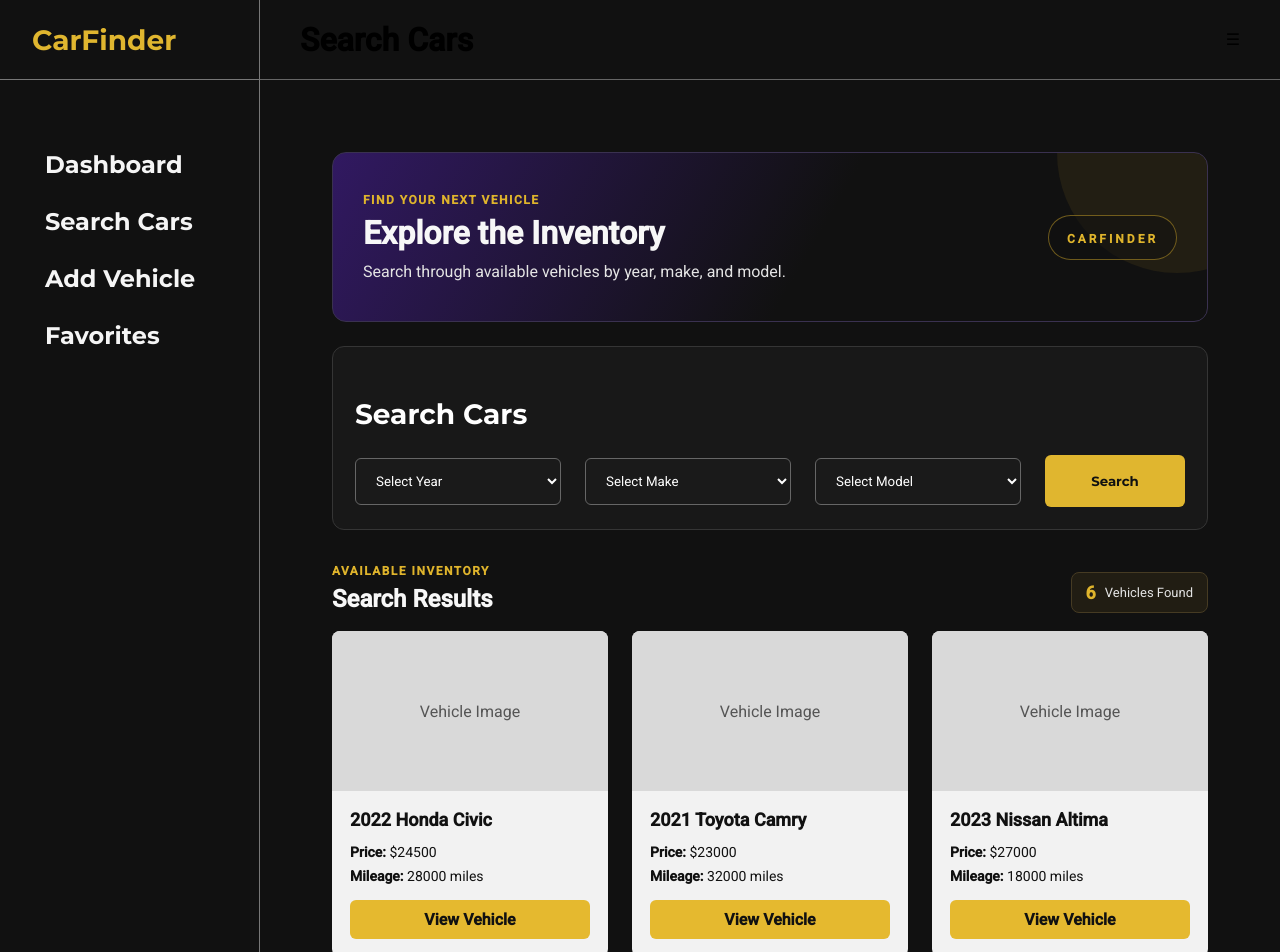
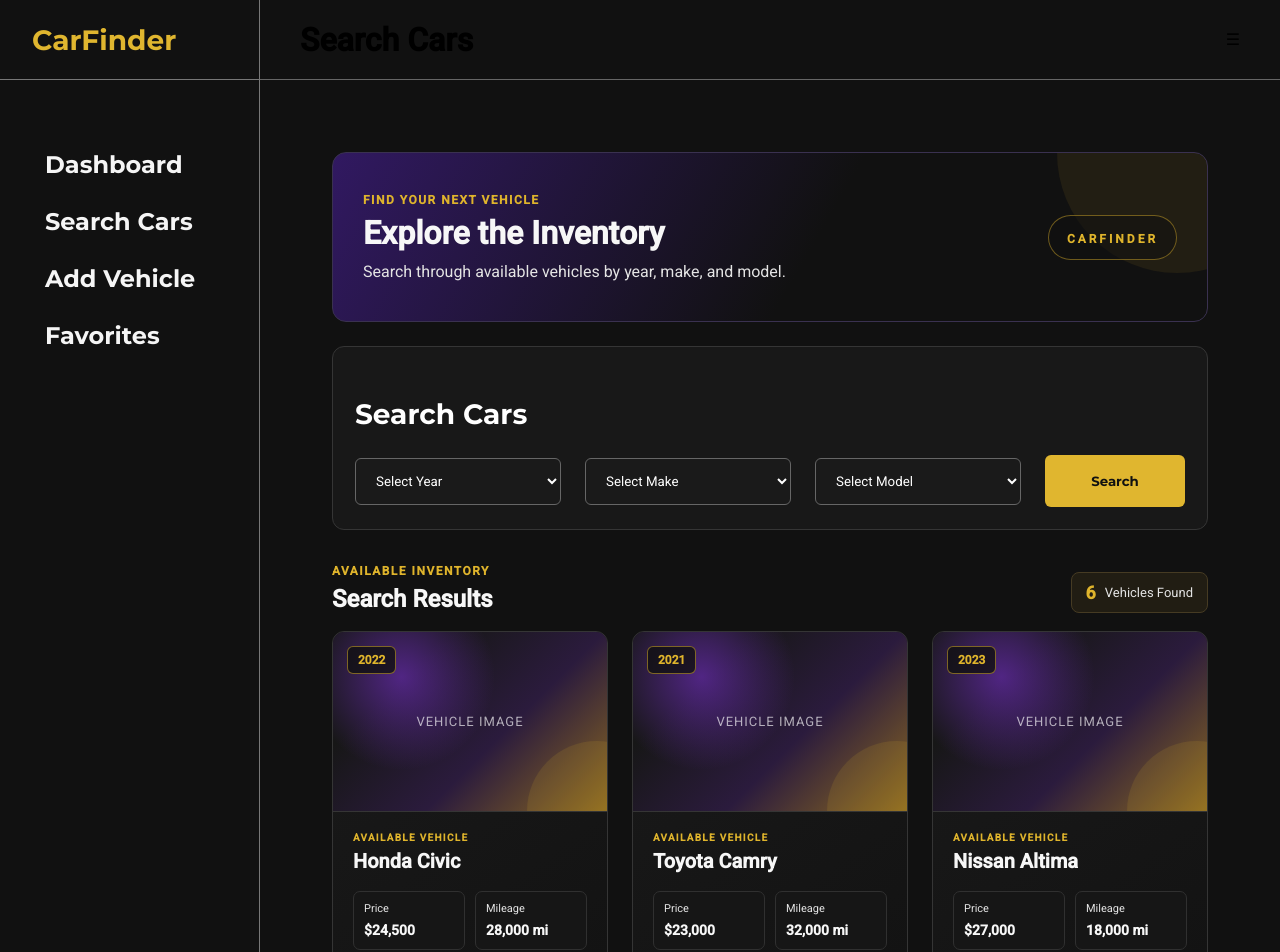
Before and after one commit to AmoyTurner-FS/202603-WDV349-TurnerAmoy, a React app in the folder dev/portfolio/: page /search in a window 1280 px wide. Shown: the top 952 px of the page. Built offline with nearby package versions, Linux system fonts and the light colour scheme; the HTML template or start-up script is replaced by a standard one.

Commit message:
Polish CarCard component

```diff
--- a/dev/portfolio/src/components/CarCard.css
+++ b/dev/portfolio/src/components/CarCard.css
@@ -1,47 +1,137 @@
 .car-card {
   width: 100%;
-  max-width: 320px;
-  background-color: #f2f2f2;
-  border-radius: 8px;
+  background: linear-gradient(145deg, #1a1a1a, #121212);
+  border: 1px solid #353535;
+  border-radius: 12px;
   overflow: hidden;
-  color: #111111;
+  color: var(--cf-white);
+  transition: transform 0.2s ease, border-color 0.2s ease;
+}
+
+.car-card:hover {
+  transform: translateY(-4px);
+  border-color: var(--cf-gold);
 }
 
 .car-card-image {
-  height: 160px;
-  background-color: #d9d9d9;
+  position: relative;
+  height: 180px;
   display: flex;
   align-items: center;
   justify-content: center;
-  color: #555555;
+  overflow: hidden;
+  background: radial-gradient(
+      circle at 25% 25%,
+      rgba(111, 45, 189, 0.65),
+      transparent 38%
+    ),
+    linear-gradient(135deg, #171717 25%, #2b1b3d 60%, #8b6920 100%);
+  border-bottom: 1px solid #353535;
+}
+
+.car-card-image::after {
+  content: "";
+  position: absolute;
+  width: 140px;
+  height: 140px;
+  right: -60px;
+  bottom: -70px;
+  border-radius: 50%;
+  background: var(--cf-gold);
+  opacity: 0.12;
+}
+
+.car-card-image-label {
+  color: rgba(255, 255, 255, 0.65);
+  font-size: 13px;
+  letter-spacing: 1px;
+  text-transform: uppercase;
+}
+
+.car-card-year {
+  position: absolute;
+  top: 14px;
+  left: 14px;
+  padding: 6px 10px;
+  border: 1px solid rgba(229, 185, 47, 0.5);
+  border-radius: 6px;
+  background: rgba(17, 17, 17, 0.8);
+  color: var(--cf-gold);
+  font-size: 12px;
+  font-weight: 700;
 }
 
 .car-card-content {
-  padding: 18px;
+  padding: 20px;
+}
+
+.car-card-label {
+  margin: 0 0 6px;
+  color: var(--cf-gold);
+  font-size: 10px;
+  font-weight: 700;
+  letter-spacing: 1.3px;
+  text-transform: uppercase;
 }
 
 .car-card-content h3 {
-  margin: 0 0 14px;
-  font-size: 18px;
+  margin: 0 0 18px;
+  color: var(--cf-white);
+  font-size: 20px;
 }
 
-.car-card-content p {
-  margin: 8px 0;
+.car-card-details {
+  display: grid;
+  grid-template-columns: 1fr 1fr;
+  gap: 10px;
+  margin-bottom: 18px;
+}
+
+.car-card-detail {
+  padding: 10px;
+  border: 1px solid #303030;
+  border-radius: 7px;
+  background: #161616;
+}
+
+.car-card-detail span {
+  display: block;
+  margin-bottom: 5px;
+  color: var(--cf-gray);
+  font-size: 11px;
+}
+
+.car-card-detail strong {
+  color: var(--cf-white);
   font-size: 14px;
 }
 
 .car-card-button {
   width: 100%;
-  margin-top: 16px;
-  padding: 10px;
-  border: none;
-  border-radius: 6px;
-  background-color: #e5b92f;
-  color: #111111;
+  padding: 11px 13px;
+  display: flex;
+  justify-content: space-between;
+  align-items: center;
+  box-sizing: border-box;
+
+  border: 1px solid #4b1fa3;
+  border-radius: 7px;
+
+  background: #24133d;
+  color: var(--cf-white);
+
   font-weight: 700;
-  cursor: pointer;
-  display: block;
-  text-align: center;
   text-decoration: none;
-  box-sizing: border-box;
+
+  transition: background 0.2s ease, border-color 0.2s ease;
 }
+
+.car-card-button span {
+  color: var(--cf-gold);
+  font-size: 17px;
+}
+
+.car-card-button:hover {
+  background: #32185a;
+  border-color: var(--cf-gold);
+}
--- a/dev/portfolio/src/components/CarCard.jsx
+++ b/dev/portfolio/src/components/CarCard.jsx
@@ -5,24 +5,33 @@ function CarCard({ id, year, make, model, price, mileage }) {
   return (
     <article className="car-card">
       <div className="car-card-image">
-        <span>Vehicle Image</span>
+        <span className="car-card-image-label">Vehicle Image</span>
+
+        <div className="car-card-year">{year}</div>
       </div>
 
       <div className="car-card-content">
+        <p className="car-card-label">Available Vehicle</p>
+
         <h3>
-          {year} {make} {model}
+          {make} {model}
         </h3>
 
-        <p>
-          <strong>Price:</strong> ${price}
-        </p>
+        <div className="car-card-details">
+          <div className="car-card-detail">
+            <span>Price</span>
+            <strong>${Number(price).toLocaleString()}</strong>
+          </div>
 
-        <p>
-          <strong>Mileage:</strong> {mileage} miles
-        </p>
+          <div className="car-card-detail">
+            <span>Mileage</span>
+            <strong>{Number(mileage).toLocaleString()} mi</strong>
+          </div>
+        </div>
 
         <Link to={`/vehicle/${id}`} className="car-card-button">
           View Vehicle
+          <span>→</span>
         </Link>
       </div>
     </article>
```
